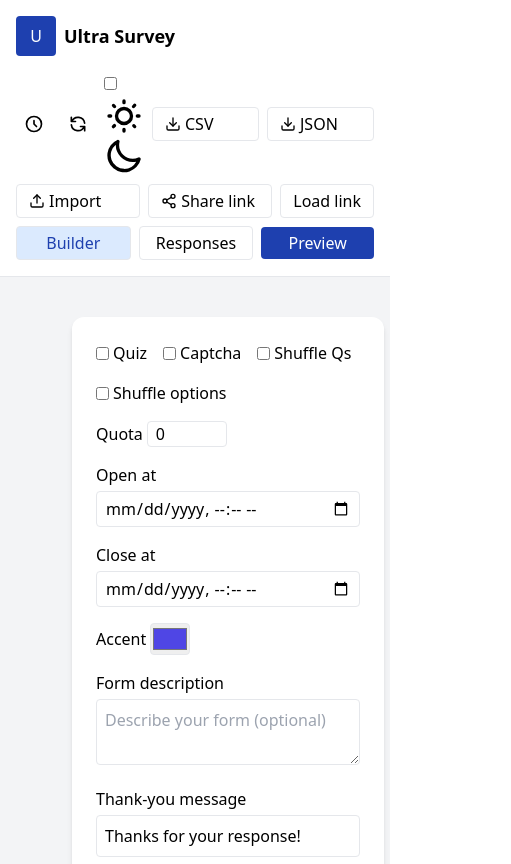
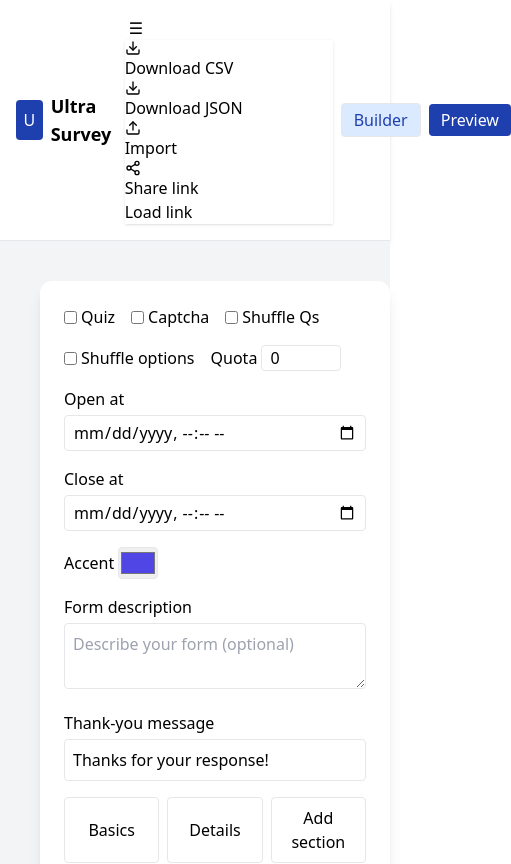
Before and after one commit to sabhi128/Google-form-Complete-Proj, a React (Vite) app: page / in a window 390 px wide. Shown: the top 864 px of the page, 511 px wide, since content can reach past the window. Built offline with nearby package versions, Linux system fonts and the light colour scheme.

Commit message:
Replace code with lead's updated files

```diff
--- a/src/Components/Form1.jsx
+++ b/src/Components/Form1.jsx
@@ -1,198 +1,5 @@
-// import React, { useState, useEffect } from "react";
+import React, { useState, useEffect } from "react";
 
-// export default function Form1({ onAddSectionFromSidebar }) {
-//   const [quota, setQuota] = useState(0);
-//   const [quiz, setQuiz] = useState(false);
-//   const [captcha, setCaptcha] = useState(false);
-//   const [shuffleQs, setShuffleQs] = useState(false);
-//   const [shuffleOptions, setShuffleOptions] = useState(false);
-//   const [openAt, setOpenAt] = useState("");
-//   const [closeAt, setCloseAt] = useState("");
-//   const [accent, setAccent] = useState("#4f46e5");
-//   const [description, setDescription] = useState("");
-//   const [thankYouMessage, setThankYouMessage] = useState(
-//     "Thanks for your response!"
-//   );
-
-//   const [sections, setSections] = useState([]);
-
-//   const handleAddSection = () => {
-//     const newSection = {
-//       id: Date.now(),
-//       title: `New Section`,
-//       content: "",
-//     };
-//     setSections([...sections, newSection]);
-//   };
-
-//   const handleRemoveSection = (id) => {
-//     setSections(sections.filter((section) => section.id !== id));
-//   };
-
-//   // 🔹 Bind addSection to ref from App.jsx
-//   useEffect(() => {
-//     if (onAddSectionFromSidebar) {
-//       onAddSectionFromSidebar.current = handleAddSection;
-//     }
-//   }, [onAddSectionFromSidebar, sections]);
-
-//   return (
-//     <div className="max-w-6xl p-6 mx-auto bg-white shadow-lg rounded-xl">
-//       {/* Form Controls */}
-//       <div className="flex flex-wrap items-center gap-4">
-//         <label className="flex items-center gap-1">
-//           <input
-//             type="checkbox"
-//             checked={quiz}
-//             onChange={() => setQuiz(!quiz)}
-//           />
-//           <span>Quiz</span>
-//         </label>
-
-//         <label className="flex items-center gap-1">
-//           <input
-//             type="checkbox"
-//             checked={captcha}
-//             onChange={() => setCaptcha(!captcha)}
-//           />
-//           <span>Captcha</span>
-//         </label>
-
-//         <label className="flex items-center gap-1">
-//           <input
-//             type="checkbox"
-//             checked={shuffleQs}
-//             onChange={() => setShuffleQs(!shuffleQs)}
-//           />
-//           <span>Shuffle Qs</span>
-//         </label>
-
-//         <label className="flex items-center gap-1">
-//           <input
-//             type="checkbox"
-//             checked={shuffleOptions}
-//             onChange={() => setShuffleOptions(!shuffleOptions)}
-//           />
-//           <span>Shuffle options</span>
-//         </label>
-
-//         <label className="flex items-center gap-1">
-//           <span>Quota</span>
-//           <input
-//             type="number"
-//             value={quota}
-//             onChange={(e) => setQuota(e.target.value)}
-//             className="w-20 px-2 border rounded bg-base-100 text-base-content border-base-300"
-//           />
-//         </label>
-//       </div>
-
-//       <div className="flex flex-wrap items-center gap-4 mt-4">
-//         <label className="flex-1 min-w-[200px]">
-//           Open at
-//           <input
-//             type="datetime-local"
-//             value={openAt}
-//             onChange={(e) => setOpenAt(e.target.value)}
-//             className="w-full px-2 py-1 mt-1 border rounded bg-base-100 text-base-content border-base-300"
-//           />
-//         </label>
-
-//         <label className="flex-1 min-w-[200px]">
-//           Close at
-//           <input
-//             type="datetime-local"
-//             value={closeAt}
-//             onChange={(e) => setCloseAt(e.target.value)}
-//             className="w-full px-2 py-1 mt-1 border rounded bg-base-100 text-base-content border-base-300"
-//           />
-//         </label>
-
-//         <label className="flex items-center gap-1">
-//           <span>Accent</span>
-//           <input
-//             type="color"
-//             value={accent}
-//             onChange={(e) => setAccent(e.target.value)}
-//             className="w-10 h-8 p-0 border rounded border-base-300"
-//           />
-//         </label>
-//       </div>
-
-//       <div className="mt-4">
-//         <label className="block mb-1">Form description</label>
-//         <textarea
-//           value={description}
-//           onChange={(e) => setDescription(e.target.value)}
-//           placeholder="Describe your form (optional)"
-//           className="w-full p-2 border rounded bg-base-100 text-base-content border-base-300"
-//         />
-//       </div>
-
-//       <div className="mt-4">
-//         <label className="block mb-1">Thank-you message</label>
-//         <input
-//           type="text"
-//           value={thankYouMessage}
-//           onChange={(e) => setThankYouMessage(e.target.value)}
-//           className="w-full p-2 border rounded bg-base-100 text-base-content border-base-300"
-//         />
-//       </div>
-
-//       {/* Buttons */}
-//       <div className="flex flex-wrap gap-2 mt-4">
-//         <button
-//           onClick={() => alert("Basics clicked")}
-//           className="flex-1 px-4 py-2 border rounded hover:bg-base-200 border-base-300"
-//         >
-//           Basics
-//         </button>
-//         <button
-//           onClick={() => alert("Details clicked")}
-//           className="flex-1 px-4 py-2 border rounded hover:bg-base-200 border-base-300"
-//         >
-//           Details
-//         </button>
-//         <button
-//           onClick={handleAddSection}
-//           className="flex-1 px-4 py-2 border rounded hover:bg-base-200 border-base-300"
-//         >
-//           Add section
-//         </button>
-//       </div>
-
-//       {/* Dynamic Sections */}
-//       <div className="mt-4 space-y-4">
-//         {sections.map((section) => (
-//           <div
-//             key={section.id}
-//             className="relative p-4 border rounded bg-base-200 border-base-300"
-//           >
-//             <h3 className="font-semibold">{section.title}</h3>
-//             <textarea
-//               placeholder="Drag items here from the right to start building your form"
-//               value={section.content}
-//               onChange={(e) => {
-//                 const updatedSections = sections.map((s) =>
-//                   s.id === section.id ? { ...s, content: e.target.value } : s
-//                 );
-//                 setSections(updatedSections);
-//               }}
-//               className="w-full p-2 mt-2 border rounded bg-base-100 text-base-content border-base-300"
-//             />
-//             <button
-//               onClick={() => handleRemoveSection(section.id)}
-//               className="absolute text-red-500 top-2 right-2 hover:text-red-700"
-//             >
-//               Remove Section
-//             </button>
-//           </div>
-//         ))}
-//       </div>
-//     </div>
-//   );
-// }
-import React, { useState, useEffect } from "react";
 export default function Form1({ onAddSectionFromSidebar }) {
   const [quota, setQuota] = useState(0);
   const [quiz, setQuiz] = useState(false);
@@ -201,44 +8,65 @@ export default function Form1({ onAddSectionFromSidebar }) {
   const [shuffleOptions, setShuffleOptions] = useState(false);
   const [openAt, setOpenAt] = useState("");
   const [closeAt, setCloseAt] = useState("");
-  const [accent, setAccent] = useState("#4F46E5");
+  const [accent, setAccent] = useState("#4f46e5");
   const [description, setDescription] = useState("");
-  const [thankYouMessage, setThankYouMessage] = useState("Thanks for your response!");
-  // Dynamic sections
+  const [thankYouMessage, setThankYouMessage] = useState(
+    "Thanks for your response!"
+  );
+
   const [sections, setSections] = useState([]);
+
   const handleAddSection = () => {
     const newSection = {
       id: Date.now(),
       title: `New Section`,
-      content: ""
+      content: "",
     };
     setSections([...sections, newSection]);
   };
+
   const handleRemoveSection = (id) => {
     setSections(sections.filter((section) => section.id !== id));
   };
-  // :small_blue_diamond: Bind addSection to ref from App.jsx
+
+  // 🔹 Bind addSection to ref from App.jsx
   useEffect(() => {
     if (onAddSectionFromSidebar) {
       onAddSectionFromSidebar.current = handleAddSection;
     }
   }, [onAddSectionFromSidebar, sections]);
+
   return (
-    <div className="w-[89%] p-6 mt-6 mx-auto bg-white shadow-md space-y-4 rounded-xl ml-8">
+    <div className="max-w-6xl p-6 mx-auto bg-white shadow-lg rounded-xl">
       {/* Form Controls */}
       <div className="flex flex-wrap items-center gap-4">
         <label className="flex items-center gap-1">
-          <input type="checkbox" checked={quiz} onChange={() => setQuiz(!quiz)} />
+          <input
+            type="checkbox"
+            checked={quiz}
+            onChange={() => setQuiz(!quiz)}
+          />
           <span>Quiz</span>
         </label>
+
         <label className="flex items-center gap-1">
-          <input type="checkbox" checked={captcha} onChange={() => setCaptcha(!captcha)} />
+          <input
+            type="checkbox"
+            checked={captcha}
+            onChange={() => setCaptcha(!captcha)}
+          />
           <span>Captcha</span>
         </label>
+
         <label className="flex items-center gap-1">
-          <input type="checkbox" checked={shuffleQs} onChange={() => setShuffleQs(!shuffleQs)} />
+          <input
+            type="checkbox"
+            checked={shuffleQs}
+            onChange={() => setShuffleQs(!shuffleQs)}
+          />
           <span>Shuffle Qs</span>
         </label>
+
         <label className="flex items-center gap-1">
           <input
             type="checkbox"
@@ -247,88 +75,99 @@ export default function Form1({ onAddSectionFromSidebar }) {
           />
           <span>Shuffle options</span>
         </label>
+
         <label className="flex items-center gap-1">
           <span>Quota</span>
           <input
             type="number"
             value={quota}
             onChange={(e) => setQuota(e.target.value)}
-            className="w-20 px-2 border rounded"
+            className="w-20 px-2 border rounded bg-base-100 text-base-content border-base-300"
           />
         </label>
       </div>
-      <div className="flex flex-wrap items-center gap-4">
+
+      <div className="flex flex-wrap items-center gap-4 mt-4">
         <label className="flex-1 min-w-[200px]">
           Open at
           <input
             type="datetime-local"
             value={openAt}
             onChange={(e) => setOpenAt(e.target.value)}
-            className="w-full px-2 py-1 mt-1 border rounded"
+            className="w-full px-2 py-1 mt-1 border rounded bg-base-100 text-base-content border-base-300"
           />
         </label>
+
         <label className="flex-1 min-w-[200px]">
           Close at
           <input
             type="datetime-local"
             value={closeAt}
             onChange={(e) => setCloseAt(e.target.value)}
-            className="w-full px-2 py-1 mt-1 border rounded"
+            className="w-full px-2 py-1 mt-1 border rounded bg-base-100 text-base-content border-base-300"
           />
         </label>
+
         <label className="flex items-center gap-1">
           <span>Accent</span>
           <input
             type="color"
             value={accent}
             onChange={(e) => setAccent(e.target.value)}
-            className="w-10 h-8 p-0 border rounded"
+            className="w-10 h-8 p-0 border rounded border-base-300"
           />
         </label>
       </div>
-      <div>
+
+      <div className="mt-4">
         <label className="block mb-1">Form description</label>
         <textarea
           value={description}
           onChange={(e) => setDescription(e.target.value)}
           placeholder="Describe your form (optional)"
-          className="w-full p-2 border rounded"
+          className="w-full p-2 border rounded bg-base-100 text-base-content border-base-300"
         />
       </div>
-      <div>
+
+      <div className="mt-4">
         <label className="block mb-1">Thank-you message</label>
         <input
           type="text"
           value={thankYouMessage}
           onChange={(e) => setThankYouMessage(e.target.value)}
-          className="w-full p-2 border rounded"
+          className="w-full p-2 border rounded bg-base-100 text-base-content border-base-300"
         />
       </div>
+
       {/* Buttons */}
-      <div className="flex flex-wrap gap-2">
+      <div className="flex flex-wrap gap-2 mt-4">
         <button
           onClick={() => alert("Basics clicked")}
-          className="flex-1 px-4 py-2 border rounded hover:bg-gray-100"
+          className="flex-1 px-4 py-2 border rounded hover:bg-base-200 border-base-300"
         >
           Basics
         </button>
         <button
           onClick={() => alert("Details clicked")}
-          className="flex-1 px-4 py-2 border rounded hover:bg-gray-100"
+          className="flex-1 px-4 py-2 border rounded hover:bg-base-200 border-base-300"
         >
           Details
         </button>
         <button
           onClick={handleAddSection}
-          className="flex-1 px-4 py-2 border rounded hover:bg-gray-100"
+          className="flex-1 px-4 py-2 border rounded hover:bg-base-200 border-base-300"
         >
           Add section
         </button>
       </div>
+
       {/* Dynamic Sections */}
       <div className="mt-4 space-y-4">
         {sections.map((section) => (
-          <div key={section.id} className="relative p-4 border rounded bg-gray-50">
+          <div
+            key={section.id}
+            className="relative p-4 border rounded bg-base-200 border-base-300"
+          >
             <h3 className="font-semibold">{section.title}</h3>
             <textarea
               placeholder="Drag items here from the right to start building your form"
@@ -339,7 +178,7 @@ export default function Form1({ onAddSectionFromSidebar }) {
                 );
                 setSections(updatedSections);
               }}
-              className="w-full p-2 mt-2 border rounded"
+              className="w-full p-2 mt-2 border rounded bg-base-100 text-base-content border-base-300"
             />
             <button
               onClick={() => handleRemoveSection(section.id)}
--- a/src/Components/Navbar.jsx
+++ b/src/Components/Navbar.jsx
@@ -2,44 +2,24 @@ import React, { useEffect, useRef } from "react";
 import { FiDownload, FiShare2, FiUpload } from "react-icons/fi";
 import { HiOutlineClock, HiOutlineRefresh } from "react-icons/hi";
 
-export default function Navbar({ currentView, setCurrentView  ,onPreviewClick, templateName }) {
+export default function Navbar({ currentView, setCurrentView, onPreviewClick }) {
   const fileInputRef = useRef(null);
 
-  // useEffect(() => {
-  //   const checkbox = document.querySelector(".theme-controller");
-  //   if (checkbox) {
-  //     document.documentElement.setAttribute("data-theme", "light");
-
-  //     const apply = () => {
-  //       const newTheme = checkbox.checked ? "dark" : "light";
-  //       document.documentElement.setAttribute("data-theme", newTheme);
-  //       localStorage.setItem("theme", newTheme);
-  //     };
-
-  //     checkbox.addEventListener("change", apply);
-
-  //     const saved = localStorage.getItem("theme");
-  //     if (saved) {
-  //       document.documentElement.setAttribute("data-theme", saved);
-  //       checkbox.checked = saved === "dark";
-  //     }
-  //     return () => checkbox.removeEventListener("change", apply);
-  //   }
-  // }, []);
-
+  // Theme toggle
   useEffect(() => {
     const checkbox = document.querySelector(".theme-controller");
     if (checkbox) {
-    // check saved theme
       const saved = localStorage.getItem("theme");
-    const initialTheme = saved ? saved : "light"; // default light
+      const initialTheme = saved ? saved : "light";
       document.documentElement.setAttribute("data-theme", initialTheme);
       checkbox.checked = initialTheme === "dark";
+
       const apply = () => {
         const newTheme = checkbox.checked ? "dark" : "light";
         document.documentElement.setAttribute("data-theme", newTheme);
         localStorage.setItem("theme", newTheme);
       };
+
       checkbox.addEventListener("change", apply);
       return () => checkbox.removeEventListener("change", apply);
     }
@@ -47,8 +27,9 @@ export default function Navbar({ currentView, setCurrentView  ,onPreviewClick, t
 
   // CSV download
   const handleDownloadCSV = () => {
-    const csvContent = "data:text/csv;charset=utf-8,"
-      + ["Name,Email,Score", "John Doe,john@example.com,95"].join("\n");
+    const csvContent =
+      "data:text/csv;charset=utf-8," +
+      ["Name,Email,Score", "John Doe,john@example.com,95"].join("\n");
     const link = document.createElement("a");
     link.href = encodeURI(csvContent);
     link.download = "Ultra-Survey.csv";
@@ -59,7 +40,7 @@ export default function Navbar({ currentView, setCurrentView  ,onPreviewClick, t
   const handleDownloadJSON = () => {
     const data = [
       { name: "John Doe", email: "john@example.com", score: 95 },
-      { name: "Jane Smith", email: "jane@example.com", score: 88 }
+      { name: "Jane Smith", email: "jane@example.com", score: 88 },
     ];
     const blob = new Blob([JSON.stringify(data, null, 2)], {
       type: "application/json",
@@ -74,7 +55,6 @@ export default function Navbar({ currentView, setCurrentView  ,onPreviewClick, t
   const handleImportClick = () => {
     fileInputRef.current?.click();
   };
-
   const handleFileChange = (e) => {
     const file = e.target.files[0];
     if (!file) return;
@@ -83,11 +63,11 @@ export default function Navbar({ currentView, setCurrentView  ,onPreviewClick, t
       alert(`Imported file: ${file.name}\n\nContent:\n${event.target.result}`);
     };
     reader.readAsText(file);
-    e.target.value = ""; // reset input so same file can be re-imported
+    e.target.value = "";
   };
 
   return (
-    <div className="flex flex-wrap items-center justify-between gap-4 p-4 border-b shadow-md bg-base-100 text-base-content border-base-300">
+    <div className="flex items-center justify-between p-4 border-b shadow-md bg-base-100 text-base-content border-base-300">
       {/* Logo + Title */}
       <div className="flex items-center gap-2">
         <div className="flex items-center justify-center w-10 h-10 text-white bg-blue-800 rounded">
@@ -97,7 +77,9 @@ export default function Navbar({ currentView, setCurrentView  ,onPreviewClick, t
       </div>
 
       {/* Actions */}
-      <div className="flex flex-wrap items-center gap-2 sm:gap-4">
+      <div className="flex items-center gap-2">
+        {/* Desktop buttons */}
+        <div className="items-center hidden gap-2 sm:flex">
           <button className="p-2 rounded hover:bg-base-200">
             <HiOutlineClock size={20} />
           </button>
@@ -108,36 +90,41 @@ export default function Navbar({ currentView, setCurrentView  ,onPreviewClick, t
           {/* Theme toggle */}
           <label className="swap swap-rotate">
             <input type="checkbox" className="theme-controller" value="dark" />
-          {/* sun icon */}
-          <svg className="w-10 h-10 fill-current swap-off" xmlns="http://www.w3.org/2000/svg" viewBox="0 0 24 24">
-          <path d="M5.64,17l-.71.71a1,1,0,0,0,0,1.41,1,1,0,0,0,1.41,0l.71-.71A1,1,0,0,0,5.64,17ZM5,12a1,1,0,0,0-1-1H3a1,1,0,0,0,0,2H4A1,1,0,0,0,5,12Zm7-7a1,1,0,0,0,1-1V3a1,1,0,0,0-2,0V4A1,1,0,0,0,12,5ZM5.64,7.05a1,1,0,0,0,.7.29,1,1,0,0,0,.71-.29,1,1,0,0,0,0-1.41l-.71-.71A1,1,0,0,0,4.93,6.34Zm12,.29a1,1,0,0,0,.7-.29l.71-.71a1,1,0,1,0-1.41-1.41L17,5.64a1,1,0,0,0,0,1.41A1,1,0,0,0,17.66,7.34ZM21,11H20a1,1,0,0,0,0,2h1a1,1,0,0,0,0-2Zm-9,8a1,1,0,0,0-1,1v1a1,1,0,0,0,2,0V20A1,1,0,0,0,12,19ZM18.36,17A1,1,0,0,0,17,18.36l.71.71a1,1,0,0,0,1.41,0,1,1,0,0,0,0-1.41ZM12,6.5A5.5,5.5,0,1,0,17.5,12,5.51,5.51,0,0,0,12,6.5Zm0,9A3.5,3.5,0,1,1,15.5,12,3.5,3.5,0,0,1,12,15.5Z"/>
+            <svg
+              className="w-8 h-8 fill-current swap-off"
+              xmlns="http://www.w3.org/2000/svg"
+              viewBox="0 0 24 24"
+            >
+              <path d="M12 4V2m0 20v-2m8-8h2M2 12h2m15.364-7.364l1.414 1.414M4.222 19.778l1.414-1.414M18.364 18.364l1.414-1.414M4.222 4.222l1.414 1.414" />
             </svg>
-          {/* moon icon */}
-          <svg className="w-10 h-10 fill-current swap-on" xmlns="http://www.w3.org/2000/svg" viewBox="0 0 24 24">
-          <path d="M21.64,13a1,1,0,0,0-1.05-.14,8.05,8.05,0,0,1-3.37.73A8.15,8.15,0,0,1,9.08,5.49a8.59,8.59,0,0,1,.25-2A1,1,0,0,0,8,2.36,10.14,10.14,0,1,0,22,14.05,1,1,0,0,0,21.64,13Zm-9.5,6.69A8.14,8.14,0,0,1,7.08,5.22v.27A10.15,10.15,0,0,0,17.22,15.63a9.79,9.79,0,0,0,2.1-.22A8.11,8.11,0,0,1,12.14,19.73Z"/>
+            <svg
+              className="w-8 h-8 fill-current swap-on"
+              xmlns="http://www.w3.org/2000/svg"
+              viewBox="0 0 24 24"
+            >
+              <path d="M21.64 13a1 1 0 0 0-1.05-.14 8 8 0 1 1-9.56-9.56 1 1 0 0 0-.14-1.05A10 10 0 1 0 22 14.05a1 1 0 0 0-.36-1.05z" />
             </svg>
           </label>
 
-        {/* Buttons */}
+          {/* Extra actions */}
           <button
             onClick={handleDownloadCSV}
-          className="flex items-center flex-1 w-full gap-1 px-3 py-1 border rounded sm:w-auto border-base-300 hover:bg-base-200"
+            className="flex items-center gap-1 px-3 py-1 border rounded border-base-300 hover:bg-base-200"
           >
             <FiDownload /> CSV
           </button>
           <button
             onClick={handleDownloadJSON}
-          className="flex items-center flex-1 w-full gap-1 px-3 py-1 border rounded sm:w-auto border-base-300 hover:bg-base-200"
+            className="flex items-center gap-1 px-3 py-1 border rounded border-base-300 hover:bg-base-200"
           >
             <FiDownload /> JSON
           </button>
           <button
             onClick={handleImportClick}
-          className="flex items-center flex-1 w-full gap-1 px-3 py-1 border rounded sm:w-auto border-base-300 hover:bg-base-200"
+            className="flex items-center gap-1 px-3 py-1 border rounded border-base-300 hover:bg-base-200"
           >
             <FiUpload /> Import
           </button>
-        {/* hidden input */}
           <input
             ref={fileInputRef}
             type="file"
@@ -145,40 +132,69 @@ export default function Navbar({ currentView, setCurrentView  ,onPreviewClick, t
             onChange={handleFileChange}
             className="hidden"
           />
-
-        <button className="flex items-center flex-1 w-full gap-1 px-3 py-1 border rounded sm:w-auto border-base-300 hover:bg-base-200">
+          <button className="flex items-center gap-1 px-3 py-1 border rounded border-base-300 hover:bg-base-200">
             <FiShare2 /> Share link
           </button>
-
           <button
-          className="flex items-center gap-1 px-3 py-1 border rounded border-base-300 hover:bg-base-200"
+            className="px-3 py-1 border rounded border-base-300 hover:bg-base-200"
             onClick={() => alert("No form found in URL.")}
           >
             Load link
           </button>
+        </div>
 
+        {/* Mobile dropdown */}
+        <div className="sm:hidden dropdown dropdown-end">
+          <label tabIndex={0} className="m-1 btn btn-sm">
+            ☰
+          </label>
+          <ul
+            tabIndex={0}
+            className="shadow dropdown-content menu bg-base-100 rounded-box w-52"
+          >
+            <li>
+              <button onClick={handleDownloadCSV}>
+                <FiDownload /> Download CSV
+              </button>
+            </li>
+            <li>
+              <button onClick={handleDownloadJSON}>
+                <FiDownload /> Download JSON
+              </button>
+            </li>
+            <li>
+              <button onClick={handleImportClick}>
+                <FiUpload /> Import
+              </button>
+            </li>
+            <li>
+              <button>
+                <FiShare2 /> Share link
+              </button>
+            </li>
+            <li>
+              <button onClick={() => alert("No form found in URL.")}>
+                Load link
+              </button>
+            </li>
+          </ul>
+        </div>
+
+        {/* Always visible buttons (both desktop & mobile) */}
         <button
           onClick={() => setCurrentView("builder")}
-          className={`flex-1 w-full sm:w-auto px-3 py-1 border rounded border-base-300 hover:bg-base-200 ${
-            currentView === "builder"
+          className={`px-3 py-1 border rounded border-base-300 hover:bg-base-200 ${currentView === "builder"
               ? "bg-blue-100 text-blue-800 dark:bg-blue-900 dark:text-blue-100"
               : ""
             }`}
         >
           Builder
         </button>
+        <button onClick={() => setCurrentView("responses")}
+        className={`hidden md:inline-block flex-1 w-full sm:w-auto px-3 py-1 border rounded border-base-300 hover:bg-base-200 ${currentView === "responses" ? "bg-blue-100 text-blue-800 dark:bg-blue-900 dark:text-blue-100" : ""}`} > Responses </button>
         <button
-          onClick={() => setCurrentView("responses")}
-          className={`flex-1 w-full sm:w-auto px-3 py-1 border rounded border-base-300 hover:bg-base-200 ${
-            currentView === "responses"
-              ? "bg-blue-100 text-blue-800 dark:bg-blue-900 dark:text-blue-100"
-              : ""
-          }`}
-        >
-          Responses
-        </button>
-<button onClick={onPreviewClick}
-          className="flex-1 w-full px-3 py-1 text-white bg-blue-800 rounded sm:w-auto hover:bg-blue-700"
+          onClick={onPreviewClick}
+          className="px-3 py-1 text-white bg-blue-800 rounded hover:bg-blue-700"
         >
           Preview
         </button>
```
Lines whose indentation alone changed are shown as unchanged.
